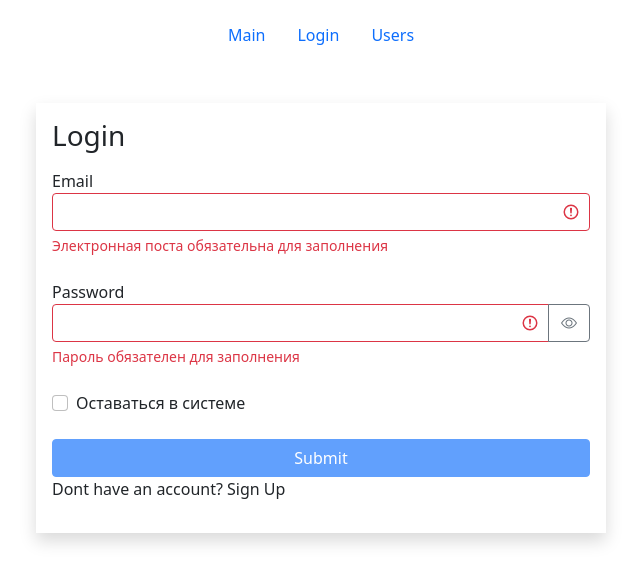
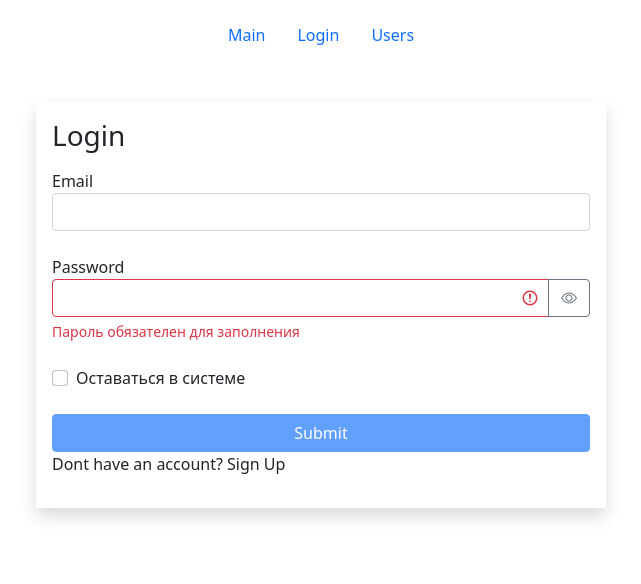
Before and after one commit to MikhailPachkouski/user-table-result, a React (Create React App) app: page /login/1 in a window 1280 px wide. Shown: the top 584 px of the page, without its empty margins (319-960 px from the left). Built offline with nearby package versions, Linux system fonts and the light colour scheme.

Commit message:
test npm yup

```diff
--- a/package.json
+++ b/package.json
@@ -14,7 +14,8 @@
         "react-router-dom": "^6.8.0",
         "react-scripts": "5.0.1",
         "react-select": "^5.7.0",
-        "web-vitals": "^2.1.4"
+        "web-vitals": "^2.1.4",
+        "yup": "^1.0.0"
     },
     "scripts": {
         "start": "react-scripts start",
--- a/src/components/ui/LoginForm.jsx
+++ b/src/components/ui/LoginForm.jsx
@@ -1,7 +1,9 @@
 import React, { useEffect, useState } from "react";
 import TextField from "../form/TextField";
-import { validator } from "../../utils/validator";
+// import { validator } from "../../utils/validator";
 import CheckBoxField from "../form/CheckBoxField";
+
+import { object, string } from "yup";
 
 const LoginForm = () => {
     const [data, setData] = useState({ email: "", password: "", stayOn: false });
@@ -9,30 +11,35 @@ const LoginForm = () => {
     const handleChange = (target) => {
         setData((prev) => ({ ...prev, [target.name]: target.value }));
     };
-    const validatorConfig = {
-        email: {
-            isRequired: {
-                message: "Электронная поста обязательна для заполнения"
-            },
-            isEmail: {
-                message: "Email введен некорректно"
-            }
-        },
-        password: {
-            isRequired: { message: "Пароль обязателен для заполнения" },
-            isCapitalSymbol: {
-                message: "Пароль должен иметь хотя бы одну заглавную букву"
-            },
-            isContainDigit: { message: "Пароль должен содержать цифры" },
-            min: {
-                message: "Пароль должен быть не менее 8 символов",
-                value: 8
-            }
-        }
-    };
+    const validateSchema = object({
+        email: string().required("Электронная поста обязательна для заполнения").email("Email введен некорректно"),
+        password: string().required("Пароль обязателен для заполнения").matches(/(?=.*[A-Z])/, "Пароль должен иметь хотя бы одну заглавную букву").matches(/(?=.*[0-9])/, "Пароль должен содержать цифры")
+    });
+    // const validatorConfig = {
+    //     email: {
+    //         isRequired: {
+    //             message: "Электронная поста обязательна для заполнения"
+    //         },
+    //         isEmail: {
+    //             message: "Email введен некорректно"
+    //         }
+    //     },
+    //     password: {
+    //         isRequired: { message: "Пароль обязателен для заполнения" },
+    //         isCapitalSymbol: {
+    //             message: "Пароль должен иметь хотя бы одну заглавную букву"
+    //         },
+    //         isContainDigit: { message: "Пароль должен содержать цифры" },
+    //         min: {
+    //             message: "Пароль должен быть не менее 8 символов",
+    //             value: 8
+    //         }
+    //     }
+    // };
     const validate = () => {
-        const errors = validator(data, validatorConfig);
-        setErrors(errors);
+        // const errors = validator(data, validatorConfig);
+        validateSchema.validate(data).then(() => setErrors({})).catch((error) => setErrors({ [error.path]: error.message }));
+        // setErrors(errors);
         return Object.keys(errors).length === 0;
     };
     const isValid = Object.keys(errors).length === 0;
```
Also changed, not shown: 1 other file (tests, documents, lock files or other folders).
